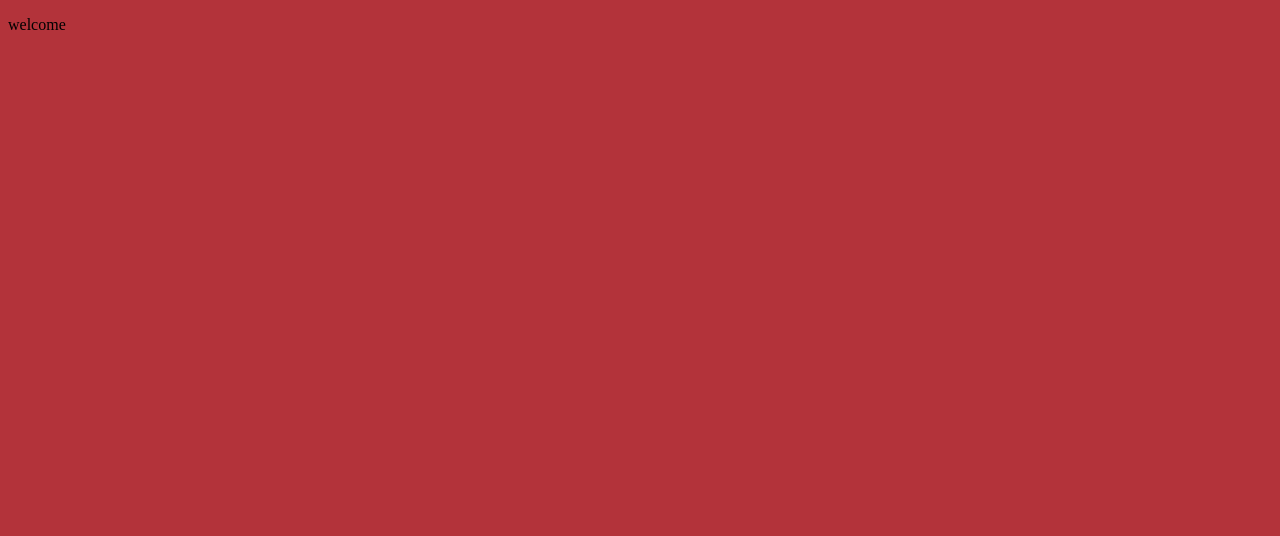
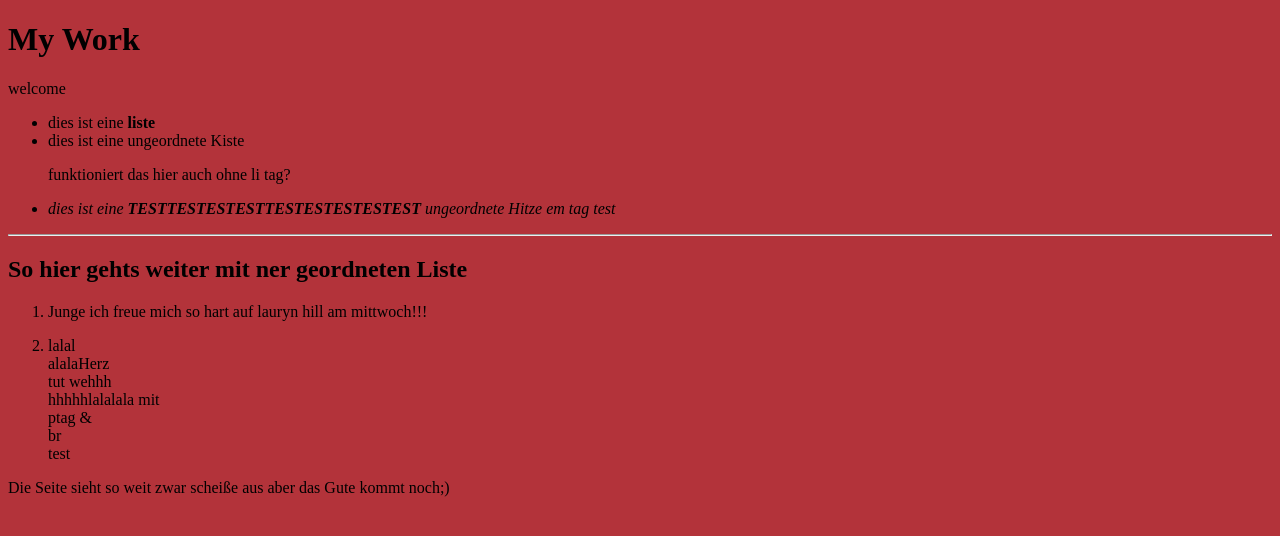
Before and after one commit to emmalaur/portfolio, a plain HTML site: page index.html in a window 1280 px wide. Drawn offline with Linux system fonts and the light colour scheme.

Commit message:
added some useless html to remember some basic syntax

```diff
--- a/index.html
+++ b/index.html
@@ -10,7 +10,26 @@
     </head>
     <body>
 
+        <h1> My Work </h1>
+
         <p>welcome</p>
+
+        <ul>
+            <li>dies ist eine <strong> liste</strong></li>
+            <li>dies ist eine ungeordnete Kiste</li>
+            <p> funktioniert das hier auch ohne li tag?</p>
+            <li><em>dies ist eine <em> <strong> TESTTESTESTESTTESTESTESTESTEST</strong></em> ungeordnete Hitze em tag test</em></li>
+        </ul>
+
+        <hr>
+
+        <h2> So  hier gehts weiter mit ner geordneten Liste</h2>
+        <ol>
+            <li> Junge ich freue mich so hart auf lauryn hill am mittwoch!!!</li>
+            <li> <p> lalal <br> alalaHerz <br> tut wehhh <br> hhhhhlalalala mit <br> ptag & <br> br <br>test</p></li>
+        </ol>
+
+        <p> Die Seite sieht so weit zwar scheiße aus aber das Gute kommt noch;) </p>
 
 
     </body>
```
